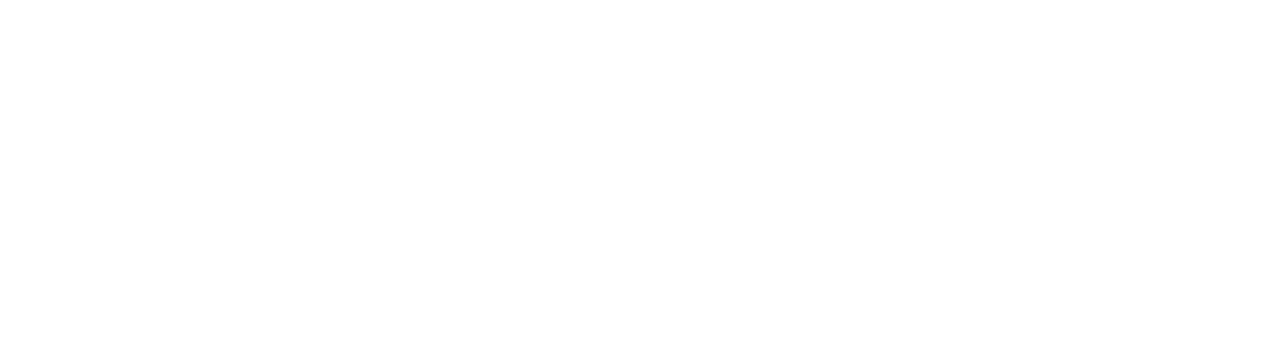
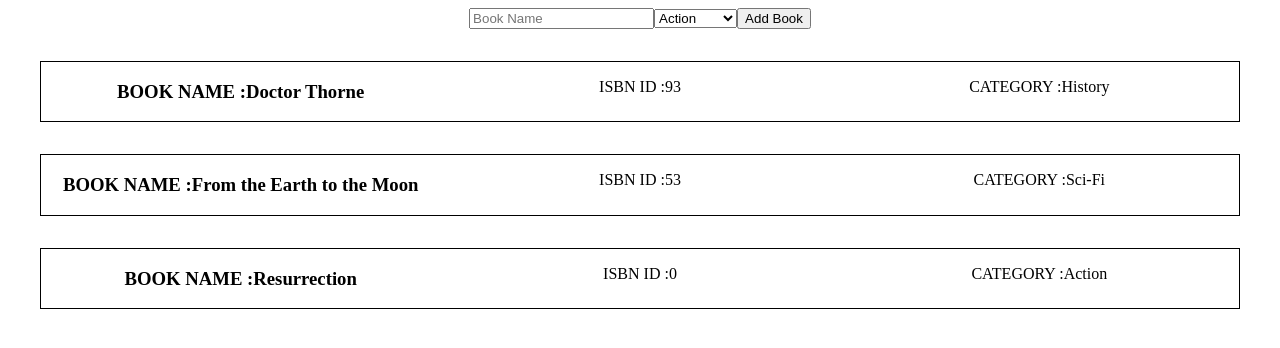
Before and after one commit to sinansevgi/bookstore-cms, a React (Create React App) app: page / in a window 1280 px wide. Shown: the top 348 px of the page. Built offline with nearby package versions, Linux system fonts and the light colour scheme.

Commit message:
Add book form

```diff
--- a/src/assets/App.css
+++ b/src/assets/App.css
@@ -1,3 +1,10 @@
 .App {
   text-align: center;
 }
+
+.book {
+  display: grid;
+  grid-template-columns: 1fr 1fr 1fr;
+  margin: 2em;
+  border: solid 1px black;
+}
--- a/src/components/Book.js
+++ b/src/components/Book.js
@@ -1,14 +1,12 @@
 import React from 'react';
 import { PropTypes } from 'prop-types';
 
-const Book = (props) => {
-  const { book } = props;
-  return (
-    <div>
-      <h2>
+const Book = ({ book }) => (
+  <div className="book">
+    <h3>
       BOOK NAME :
       {book.title}
-      </h2>
+    </h3>
     <p>
       ISBN ID :
       {book.id}
@@ -19,7 +17,6 @@
     </p>
   </div>
 );
-};
 Book.propTypes = {
   book: PropTypes.shape({
     id: PropTypes.number.isRequired,
--- a/src/containers/BooksForm.js
+++ b/src/containers/BooksForm.js
@@ -1,12 +1,24 @@
 import React from 'react';
-import PropTypes from 'prop-types';
 
-const BooksForm = (props) => (
-  <div />
-);
-
-BooksForm.propTypes = {
-
+const BooksForm = () => {
+  const categories = ['Action', 'Biography', 'History', 'Horror', 'Kids', 'Learning', 'Sci-Fi'];
+  const dropdownOptions = categories.map((category) => (
+    <option
+      key={categories.indexOf(category)}
+      value={category}
+    >
+      {category}
+    </option>
+  ));
+  return (
+    <form action="">
+      <input type="text" placeholder="Book Name" />
+      <select id="categories" name="categories">
+        {dropdownOptions}
+      </select>
+      <button type="submit">Add Book</button>
+    </form>
+  );
 };
 
 export default BooksForm;
--- a/src/containers/BooksList.js
+++ b/src/containers/BooksList.js
@@ -1,18 +1,19 @@
-import React, { Component } from 'react';
+import React from 'react';
 import { connect } from 'react-redux';
+import { PropTypes } from 'prop-types';
+import Book from '../components/Book';
 
-function mapStateToProps(state) {
-  return {};
-}
+const BooksList = ({ bookList }) => {
+  const library = bookList.bookList.map((book) => <Book book={book} key={book.id} />);
+  return (
+    <div>
+      {library}
+    </div>
+  );
+};
 
-class BooksList extends Component {
-  render() {
-    return (
-      <div />
-    );
-  }
-}
+BooksList.propTypes = {
+  bookList: PropTypes.instanceOf(Object).isRequired,
+};
 
-export default connect(
-  mapStateToProps,
-)(BooksList);
+export default connect((state) => ({ bookList: state }))(BooksList);
--- a/src/index.js
+++ b/src/index.js
@@ -6,7 +6,11 @@
 import App from './components/App';
 
 const initialState = {
-  bookList: [],
+  bookList: [
+    { title: 'Doctor Thorne', id: Math.floor(Math.random() * 100), category: 'History' },
+    { title: 'From the Earth to the Moon', id: Math.floor(Math.random() * 100), category: 'Sci-Fi' },
+    { title: 'Resurrection', id: Math.floor(Math.random() * 100), category: 'Action' },
+  ],
 };
 
 const store = createStore(mainReducer, initialState);
```
Lines whose indentation alone changed are shown as unchanged.
